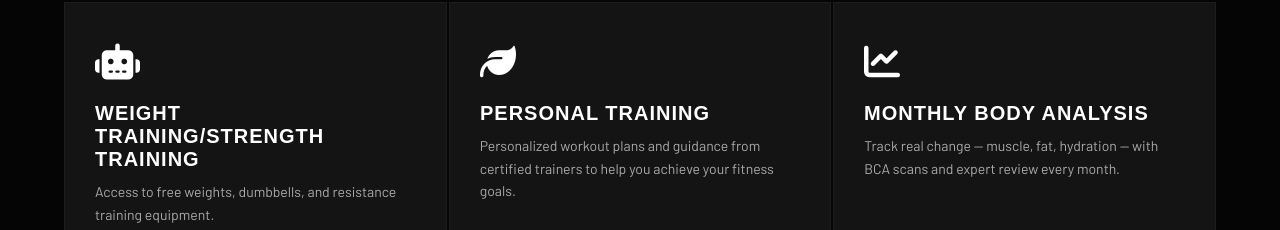
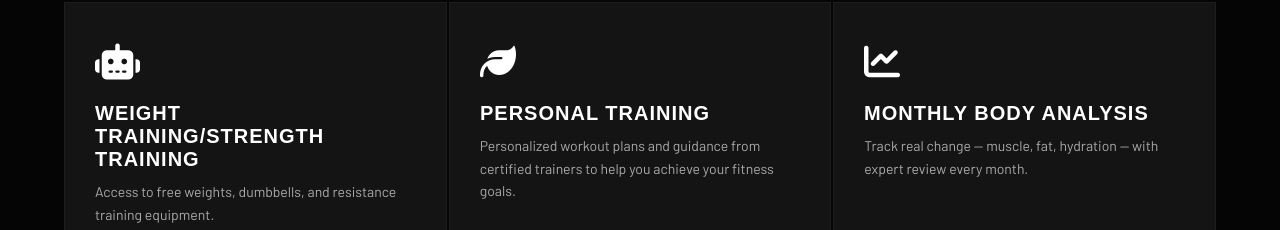
Before and after one commit to kunixx976/FITNESS_GYM_WEBPAGE, a website: page index.html in a window 1280 px wide. Shown: the part 2325-2555 px from the top of the page. Drawn offline with nearby package versions, Linux system fonts and the light colour scheme; a web font is replaced by a local one.

Commit message:
refactor: simplify description for Monthly Body Analysis feature

```diff
--- a/index.html
+++ b/index.html
@@ -3035,7 +3035,7 @@
                 <div class="fc-underline"></div>
                 <span class="feature-icon"><i class="fas fa-chart-line"></i></span>
                 <h3>Monthly Body Analysis</h3>
-                <p>Track real change — muscle, fat, hydration — with BCA scans and expert review every month.</p>
+                <p>Track real change — muscle, fat, hydration — with expert review every month.</p>
             </div>
 
             <!-- Card 4: Premium Equipment — gold/amber -->
```
